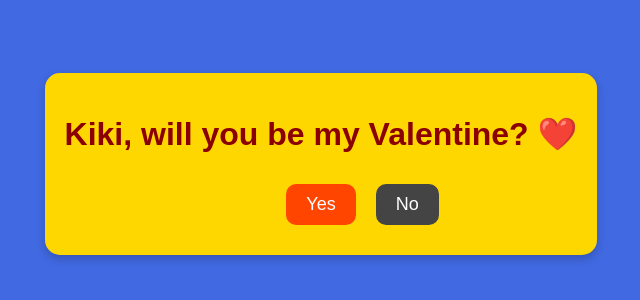
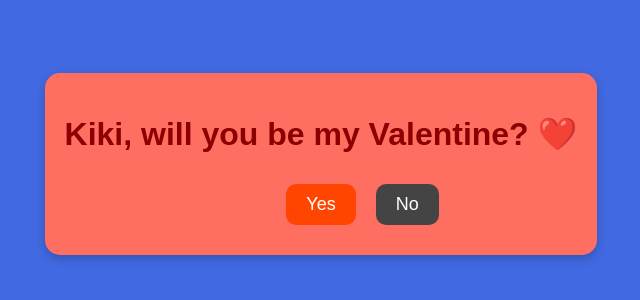
Before and after one commit to lawlsujal/Valentine, a plain HTML site: page index.html in a window 1280 px wide. Shown: the part 236-536 px from the top of the page, without its empty margins (319-959 px from the left). Drawn offline with Linux system fonts and the light colour scheme.

Commit message:
Add files via upload

```diff
--- a/style.css
+++ b/style.css
@@ -11,7 +11,7 @@ body {
     overflow: hidden;
 }
 .container {
-    background: #FFD700; /* Gold to complement Royal Blue */
+    background: #FF6F61; /* Gold to complement Royal Blue */
     padding: 20px;
     border-radius: 15px;
     box-shadow: 0 4px 10px rgba(0, 0, 0, 0.2);
```
